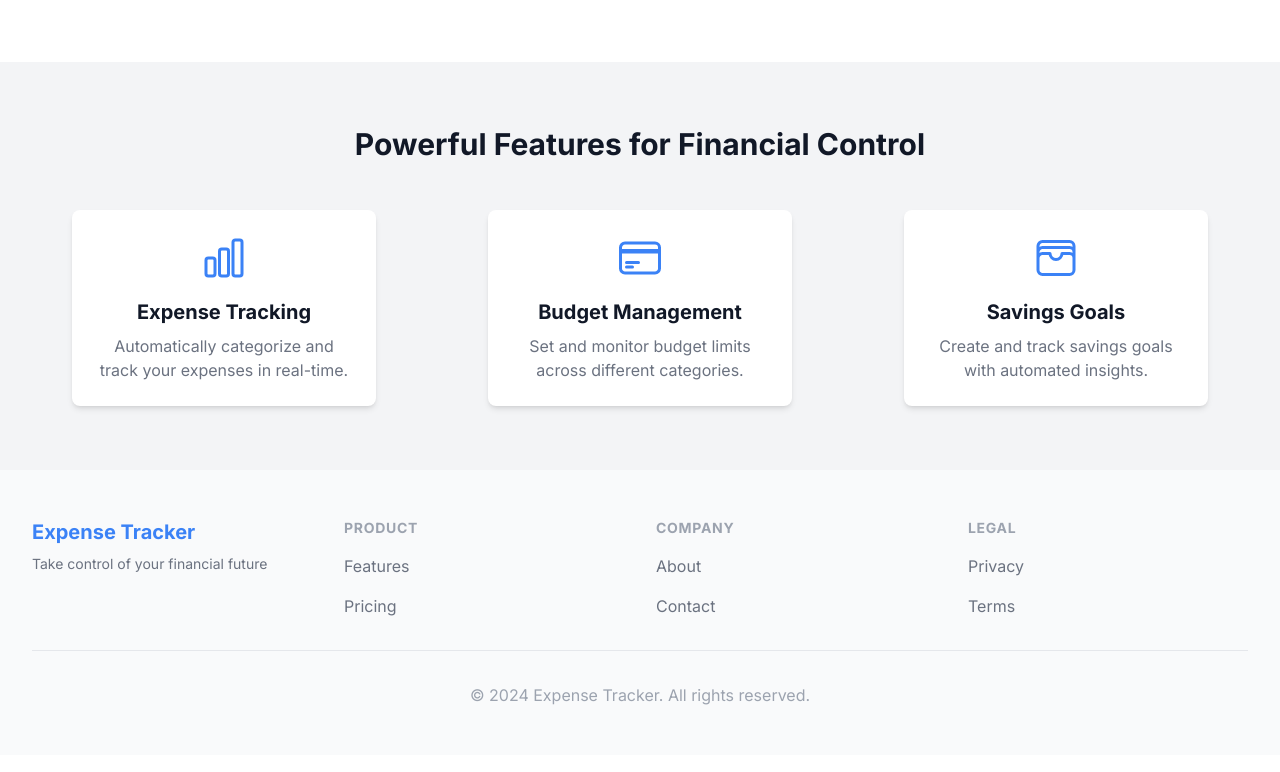
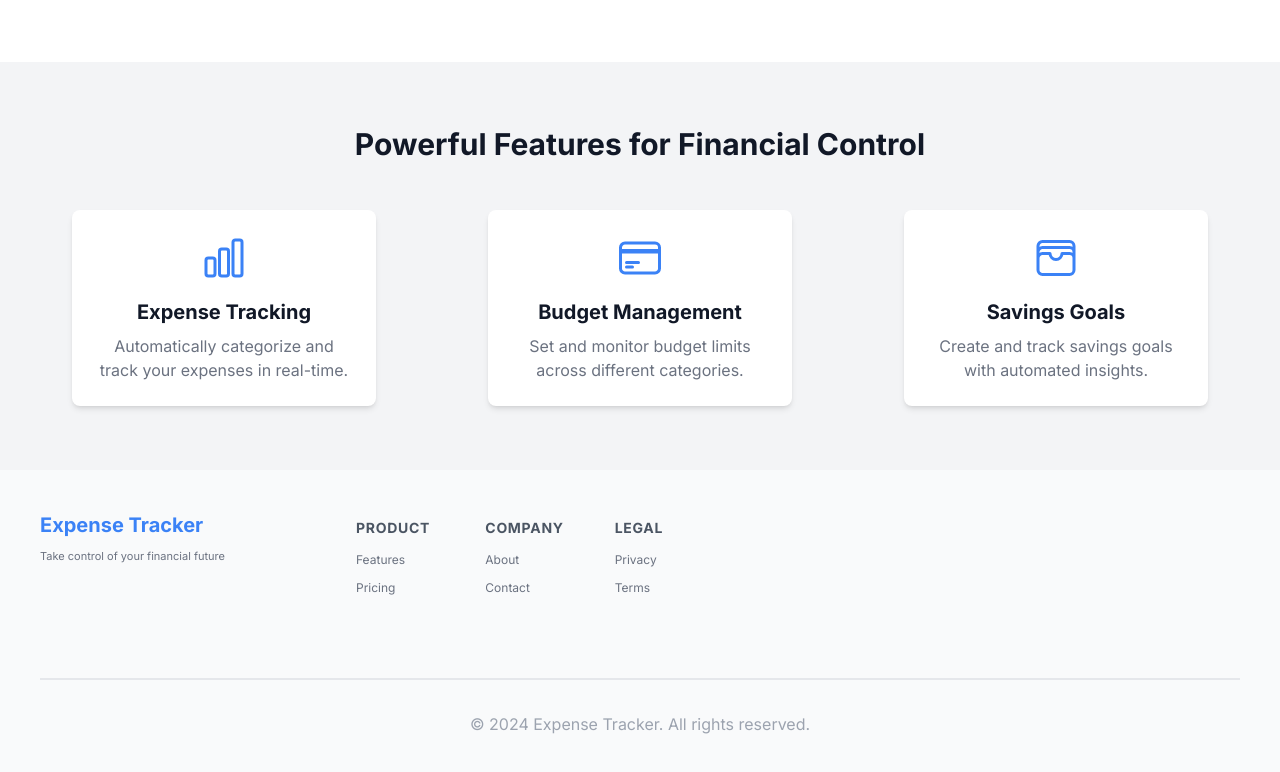
Before and after one commit to Akinwalee/exp-tracker, a React (Vite) app in the folder exp-tracker-frontend/: page / in a window 1280 px wide. Shown: the part 400-1172 px from the top of the page. Built offline with nearby package versions, Linux system fonts and the light colour scheme.

Commit message:
Update footer

```diff
--- a/exp-tracker-frontend/src/components/Footer.jsx
+++ b/exp-tracker-frontend/src/components/Footer.jsx
@@ -4,44 +4,46 @@ import { Link } from 'react-router-dom';
 const Footer = () => {
   return (
     <footer className="bg-gray-50">
-      <div className="max-w-7xl mx-auto py-12 px-4 sm:px-6 lg:px-8">
+      <div className="flex flex-col w-full container py-10 gap-10 px-8 md:px-10">
         <div className="grid grid-cols-1 md:grid-cols-4 gap-8">
           {/* Brand */}
           <div className="col-span-1">
-            <span className="text-xl font-bold text-primary">Expense Tracker</span>
-            <p className="mt-2 text-sm text-gray-500">
+            <span className="text-[20px] font-bold text-primary">Expense Tracker</span>
+            <p className="mt-2 text-[11px] text-gray-500">
               Take control of your financial future
             </p>
           </div>
 
+          <div className="grid grid-cols-3 p-2 md:grid-cols-3 gap-32 ">
           {/* Quick Links */}
           <div>
-            <h3 className="text-sm font-semibold text-gray-400 uppercase tracking-wider">Product</h3>
-            <div className="mt-4 space-y-4">
-              <Link to="/features" className="text-base text-gray-500 hover:text-gray-900 block">Features</Link>
-              <Link to="/pricing" className="text-base text-gray-500 hover:text-gray-900 block">Pricing</Link>
+            <h3 className="text-sm font-semibold text-gray-600 uppercase tracking-wider mb-3">Product</h3>
+            <div className="text-[#29196C] text-sm flex flex-col gap-2">
+              <Link to="/features" className="text-[12px] text-gray-500 hover:text-gray-900 block">Features</Link>
+              <Link to="/pricing" className="text-[12px] text-gray-500 hover:text-gray-900 block">Pricing</Link>
             </div>
           </div>
 
           {/* Company */}
           <div>
-            <h3 className="text-sm font-semibold text-gray-400 uppercase tracking-wider">Company</h3>
-            <div className="mt-4 space-y-4">
-              <Link to="/" className="text-base text-gray-500 hover:text-gray-900 block">About</Link>
-              <Link to="/" className="text-base text-gray-500 hover:text-gray-900 block">Contact</Link>
+            <h3 className="text-sm font-semibold text-gray-600 uppercase tracking-wider mb-3">Company</h3>
+            <div className="text-[#29196C] text-sm flex flex-col gap-2">
+              <Link to="/" className="text-[12px] text-gray-500 hover:text-gray-900 block">About</Link>
+              <Link to="/" className="text-[12px] text-gray-500 hover:text-gray-900 block">Contact</Link>
             </div>
           </div>
 
           {/* Legal */}
           <div>
-            <h3 className="text-sm font-semibold text-gray-400 uppercase tracking-wider">Legal</h3>
-            <div className="mt-4 space-y-4">
-              <Link to="/" className="text-base text-gray-500 hover:text-gray-900 block">Privacy</Link>
-              <Link to="/" className="text-base text-gray-500 hover:text-gray-900 block">Terms</Link>
+            <h3 className="text-sm font-semibold text-gray-600 uppercase tracking-wider mb-3">Legal</h3>
+            <div className="text-[#29196C] text-sm flex flex-col gap-2">
+              <Link to="/" className="text-[12px] text-gray-500 hover:text-gray-900 block">Privacy</Link>
+              <Link to="/" className="text-[12px] text-gray-500 hover:text-gray-900 block">Terms</Link>
             </div>
           </div>
+          </div>
         </div>
-        <div className="mt-8 border-t border-gray-200 pt-8">
+        <div className="mt-8 border-t-2 border-gray-200 bg-gray-50 pt-8">
           <p className="text-base text-gray-400 text-center">
             © 2024 Expense Tracker. All rights reserved.
           </p>
```
